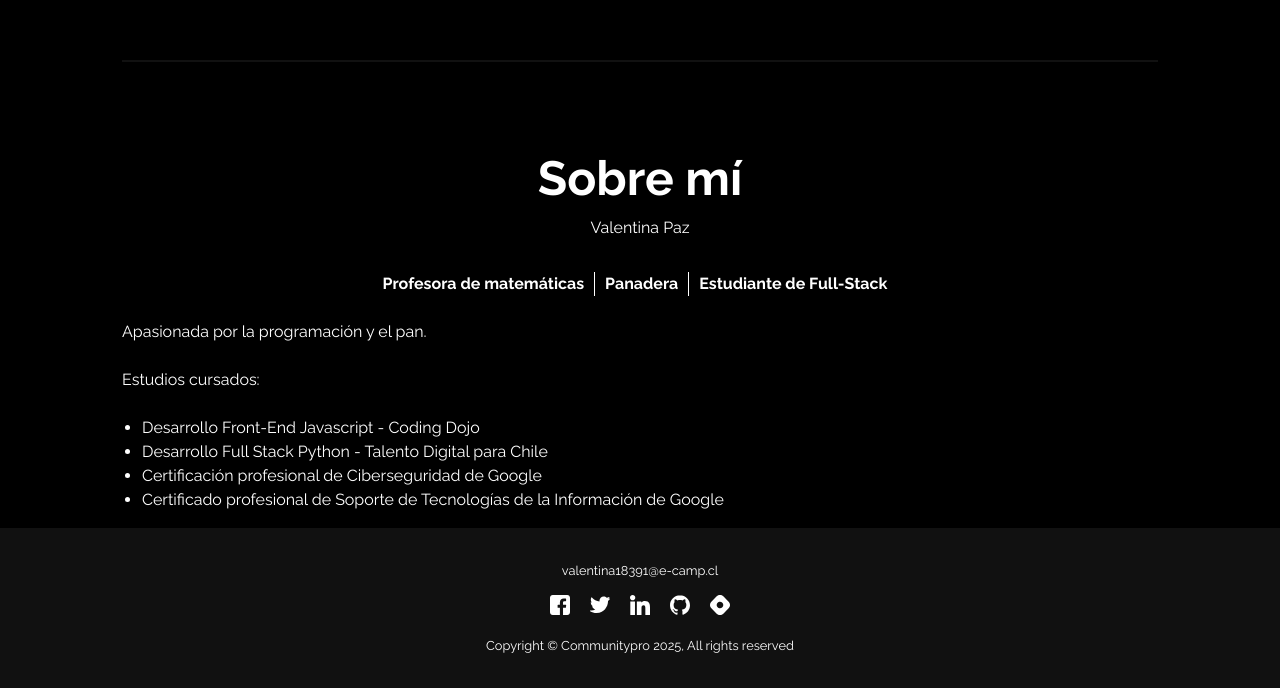
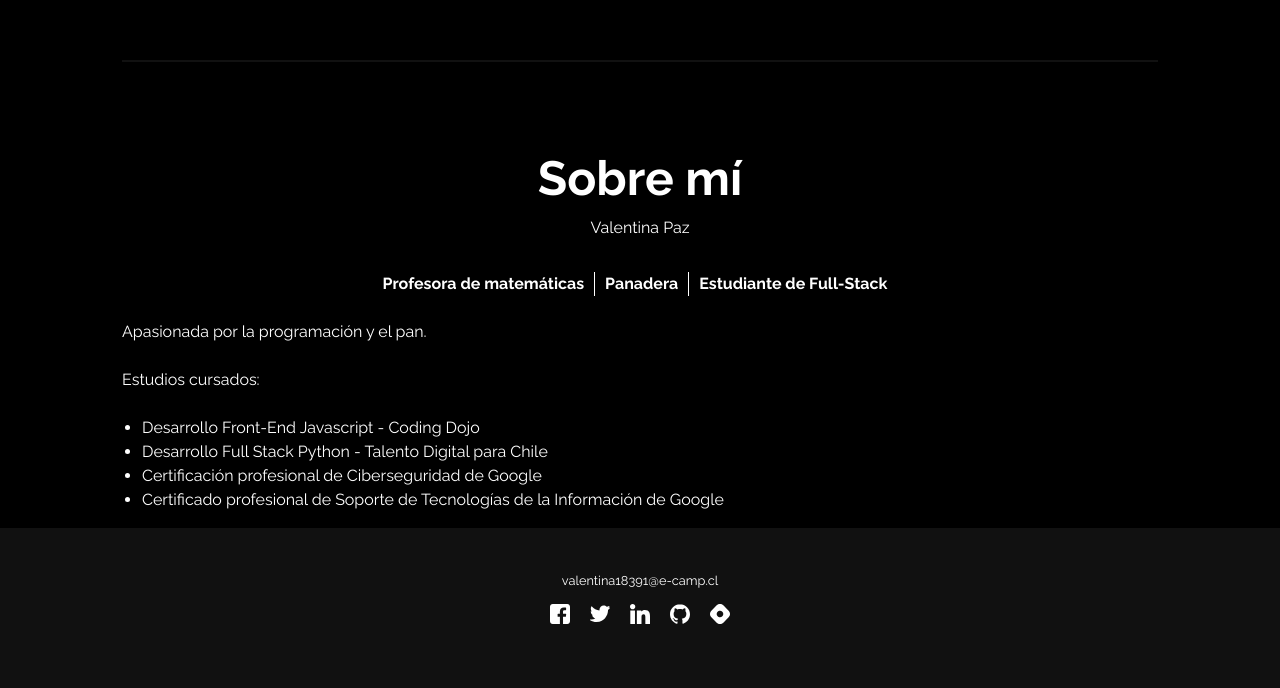
Before and after one commit to cubbbit/Portafolio-ValentinaB, a plain HTML site: page index.html in a window 1280 px wide. Shown: the part 1396-2084 px from the top of the page. Drawn offline with Linux system fonts and the light colour scheme.

Commit message:
Update index.html

```diff
--- a/index.html
+++ b/index.html
@@ -142,7 +142,6 @@
         <a href="#" target="_blank"><img src="./assets/github-icon.svg" alt="GitHub" /></a>
         <a href="#" target="_blank"><img src="./assets/hashnode-icon.svg" alt="Hashnode" /></a>
       </div>
-      <p>Copyright &copy; Communitypro <span id="datee"></span>, All rights reserved</p>
     </div>
   </footer>
 
```
